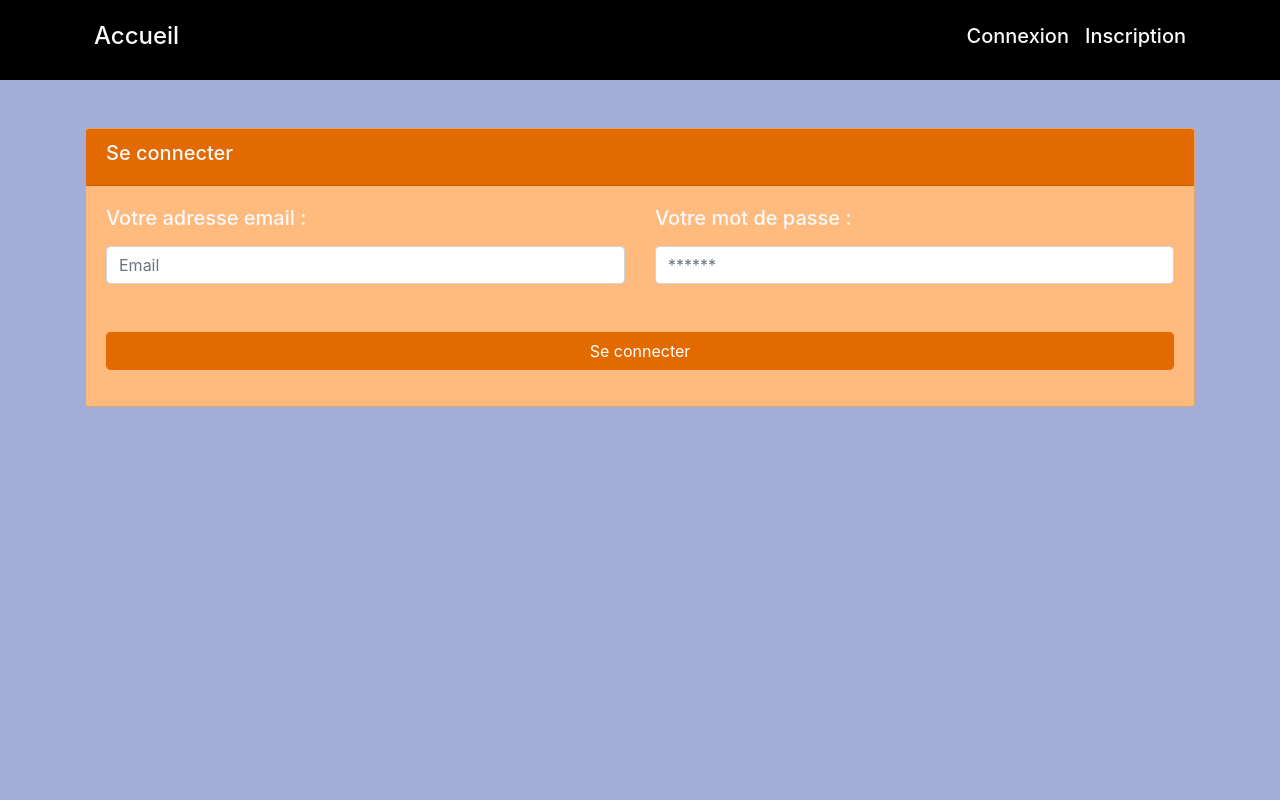
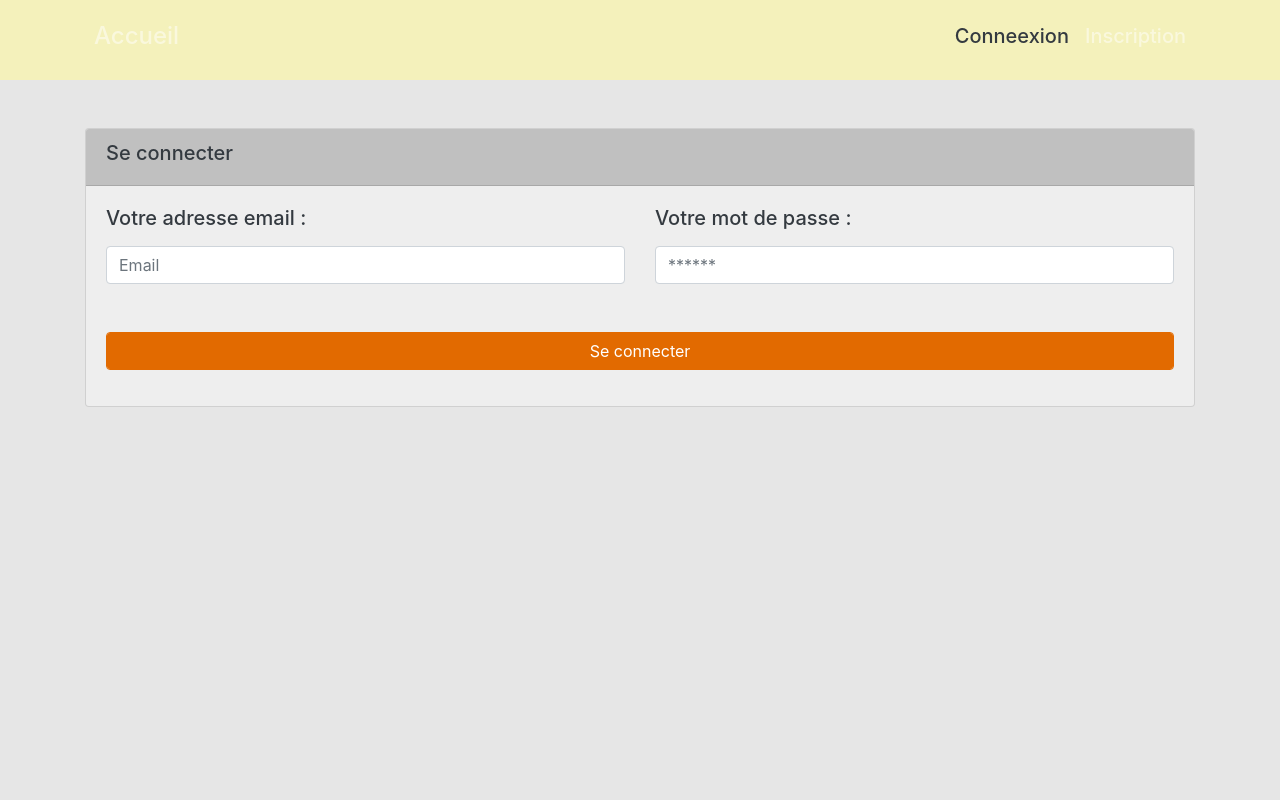
Before and after one commit to Tewex/aveugleQuestionnaire, a PHP site: page /connexion.php in a window 1280 px wide. Run offline with PHP 8.4, Linux system fonts and the light colour scheme.

Commit message:
inscription + connexion terminée

```diff
--- a/WEB/inc/form/formulaireConnexion.php
+++ b/WEB/inc/form/formulaireConnexion.php
@@ -31,53 +31,18 @@ if($ok)
         $erreur["password"] = ".";
     }
 
+    // Vérifie si les informations de connexion sont bonnes.
+    if (!connectUser($mailConnexion,hashPassword($mailConnexion,$password)))
+    {
+        $erreur["login"] = "Email ou mot de passe incorrect.";
+    }
+
     // Continue si il n'y a aucune érreur.
     if (count($erreur) == 0)
     {
-        // Vérifie si l'utilisateur est un administrateur.
-        if (!verifieAdmin($mailConnexion,$password))
-        {
-            $erreurAdmin["password"] = ".";
-            $erreurAdmin["email"] = ".";
-            $erreurAdmin["login"] = ".";
-            $erreur["login"] = ".";
-        }
-        // Vérifie si l'utilisateur est un stagiaire.
-        if (!verifierUser($mailConnexion,$password))
-        {
-            $erreurStagiaire["password"] = ".";
-            $erreurStagiaire["email"] = ".";
-            $erreurStagiaire["login"] = ".";
-            $erreur["login"] = ".";
-        }
-        // Si l'utilisateur est un stagiaire le connecte, lui donne ces informations en session et le redirige a la page stagiaire.
-        if (count($erreurStagiaire) == 0)
-        {
-            $userinfo = getInfosStagiaire($mailConnexion);
-            $_SESSION["nom"] = $userinfo["nomStagiaire_STAGIAIRES"];
-            $_SESSION["idStagiaire"] = $userinfo["idStagiaire_STAGIAIRES"];
-            $_SESSION["grade"] = "Stagiaire";
-            $_SESSION['connect'] = True;
-            $_SESSION["droits"] = array(
-                "stagiaire" => true
-            );
-            header("Location: profil.php");
-            exit;
-        }
-        // Si l'utilisateur est un admin le connecte, lui donne ces informations en session et le redirige a la page admin.
-        if (count($erreurAdmin) == 0)
-        {
-            $userinfo = getInfosAdmin($mailConnexion);
-            $_SESSION["nom"] = $userinfo["nomAdmin_ADMINISTRATEUR"];
-            $_SESSION["idStagiaire"] = $userinfo["idAdmin_ADMINISTRATEUR"];
-            $_SESSION["grade"] = "Admin";
-            $_SESSION['connect'] = True;
-            $_SESSION["droits"] = array(
-                "admin" => true
-            );
-            header("Location: administrationStagiaire.php");
-            exit;
-        }
+        $_SESSION['connect'] = True;
+        header("Location: index.php");
+        exit;
     }
 }
 ?>
@@ -85,11 +50,11 @@ if($ok)
 <div class="container">
     <div class="row justify-content-center mt-4">
         <div class="col-md-12">
-            <div class="card text-light" style="background-color: #ffbb7e;">
-                <?php if (isset($erreur["login"])): ?>
+            <div class="card text-dark" style="background-color: #EEEEEE;">
+                <?php if (isset($erreur["login"]) && !isset($erreur["email"])): ?>
                     <div class="card-header bg-danger"><h5>Email ou mot de passe incorrect</h5></div>
                 <?php else: ?>
-                    <div class="card-header" style="background-color: #e26a00"><h5>Se connecter</h5></div>
+                    <div class="card-header" style="background-color: #c0c0c0"><h5>Se connecter</h5></div>
                 <?php endif; ?>
                 <div class="card-body">
                     <form method="post">
--- a/WEB/inc/navbar/navbarNotLogged.php
+++ b/WEB/inc/navbar/navbarNotLogged.php
@@ -1,18 +1,18 @@
-<div class="container-fluid mb-5" style="background-color: #000000;">
+<div class="container-fluid mb-5 text-dark" style="background-color: #F4F1BB;">
   <nav class="container navbar navbar-expand-lg navbar-dark">
     <div class="collapse navbar-collapse" id="navbarText">
       <ul class="navbar-nav mr-auto">
         <li class="nav-item active">
-          <h4><a class="nav-link text-light" href=".\index.php">Accueil</a></h4>
+          <h4><a class="nav-link" href=".\index.php">Accueil</a></h4>
         </li>
       </ul>
       <span class="navbar-text">
         <ul class="navbar-nav mr-auto">
           <li class="nav-item">
-            <h5><a class="nav-link text-light" href=".\connexion.php">Connexion</a></h5>
+            <h5><a class="nav-link text-dark" href=".\connexion.php">Conneexion</a></h5>
           </li>
           <li class="nav-item">
-            <h5><a class="nav-link text-light" href=".\inscription.php">Inscription</a></h5>
+            <h5><a class="nav-link" href=".\inscription.php">Inscription</a></h5>
           </li>
         </ul>
       </span>
--- a/WEB/style/style.css
+++ b/WEB/style/style.css
@@ -1,6 +1,6 @@
 body
 {
-    background-color: #a2aed7;
+    background-color: #e6e6e6;
 }
 /*This is modifying the btn-primary colors but you could create your own .btn-something class as well*/
 .btn-bouton1
```
Also changed, not shown: WEB/inc/navbar/navbarLogged.php (added, +21 -0 lines).
